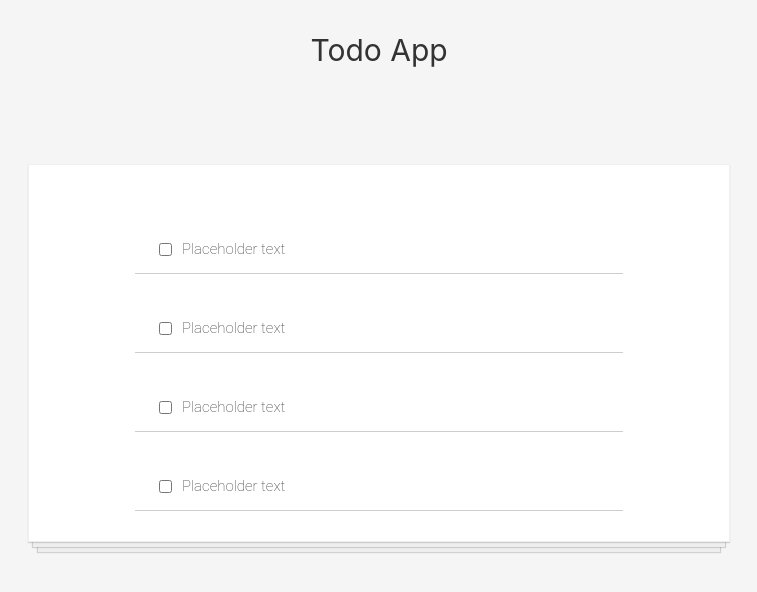
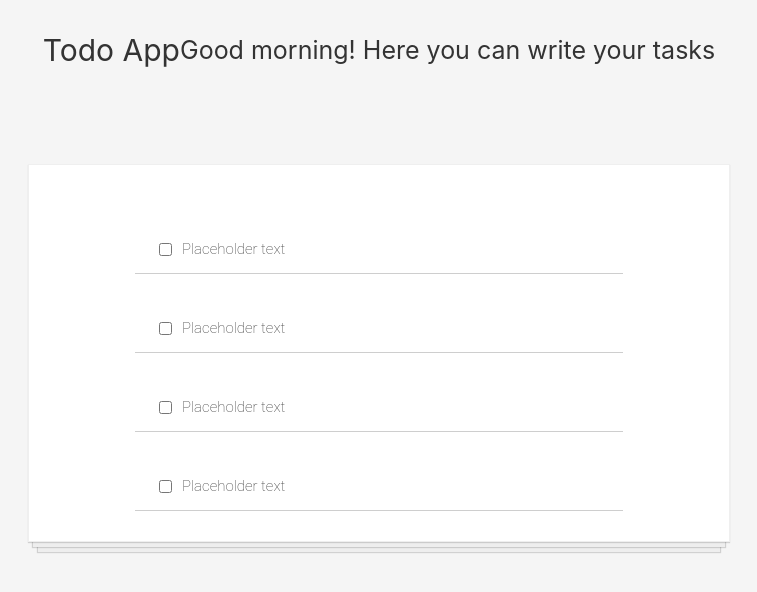
Before and after one commit to reymon359/react-todo-app, a React (Create React App) app: page / in a window 1280 px wide. Shown: the top 592 px of the page, without its empty margins (261-1018 px from the left). Built offline with nearby package versions, Linux system fonts and the light colour scheme.

Commit message:
adding stuff from the course

```diff
--- a/src/components/Header.js
+++ b/src/components/Header.js
@@ -3,8 +3,23 @@ import React from 'react'
 
 function Header(){
 
+    const date = new Date()
+    const hours = date.getHours()
+    let timeOfDay
+
+    if (hours < 12) {
+      timeOfDay = "morning"
+    } else if (hours >= 12 && hours < 17) {
+      timeOfDay = "afternoon"
+    } else {
+      timeOfDay = "night"
+    }
+
     return (
-        <header className="navbar">Todo App </header>
+        <header className="navbar">
+            <div>Todo App</div>
+            <small>Good {timeOfDay}! Here you can write your tasks</small>
+            </header>
     )
 
 }
```
